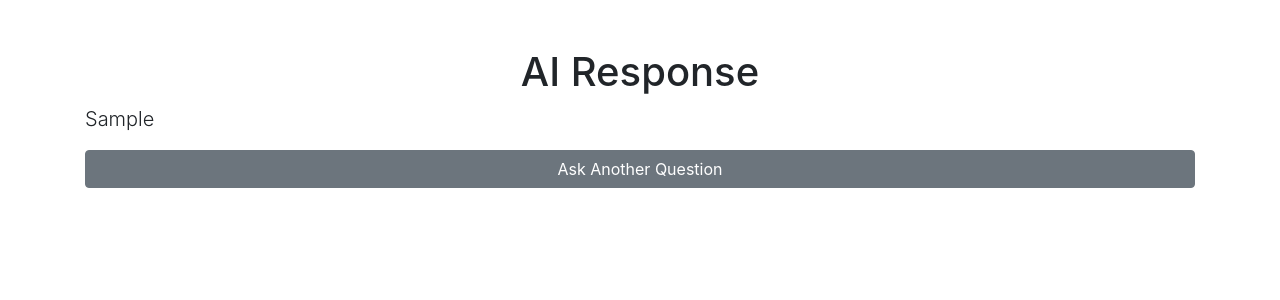
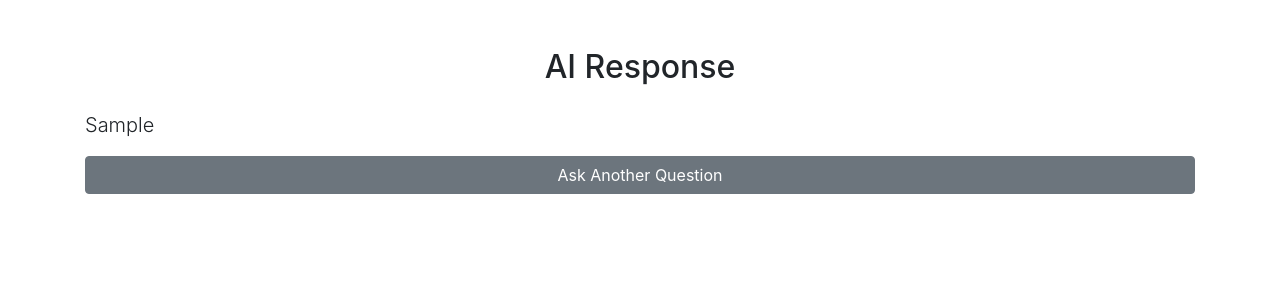
Before and after one commit to xiyuani933/goy-for-phone, a Flask app: template templates/genAI.html in a window 1280 px wide. Shown: the top 300 px of the page. Run offline with Flask 3, Linux system fonts and the light colour scheme; the template is opened without the code that fills it: most values are stand-ins (such as "Sample title", 1, 10 or a date in 2020); parts of the project's set-up code (start-up, migrations or seed data) failed here and were passed over; some libraries are stand-ins or nearby versions.

Commit message:
Update genAI.html

```diff
--- a/templates/genAI.html
+++ b/templates/genAI.html
@@ -3,13 +3,13 @@
 <head>
     <meta charset="UTF-8">
     <meta name="viewport" content="width=device-width, initial-scale=1.0">
-    <title>AI Response</title>
+    <title>genAI Response</title>
     <link href="https://stackpath.bootstrapcdn.com/bootstrap/4.5.2/css/bootstrap.min.css" rel="stylesheet">
 </head>
 <body>
     <div class="container mt-5">
-        <h1 class="text-center">AI Response</h1>
-        <p class="lead">{{ r }}</p>
+        <h2 class="text-center">AI Response</h2>
+        <p class="lead mt-4">{{ r }}</p>
         <a href="/" class="btn btn-secondary btn-block">Ask Another Question</a>
     </div>
 </body>
```
